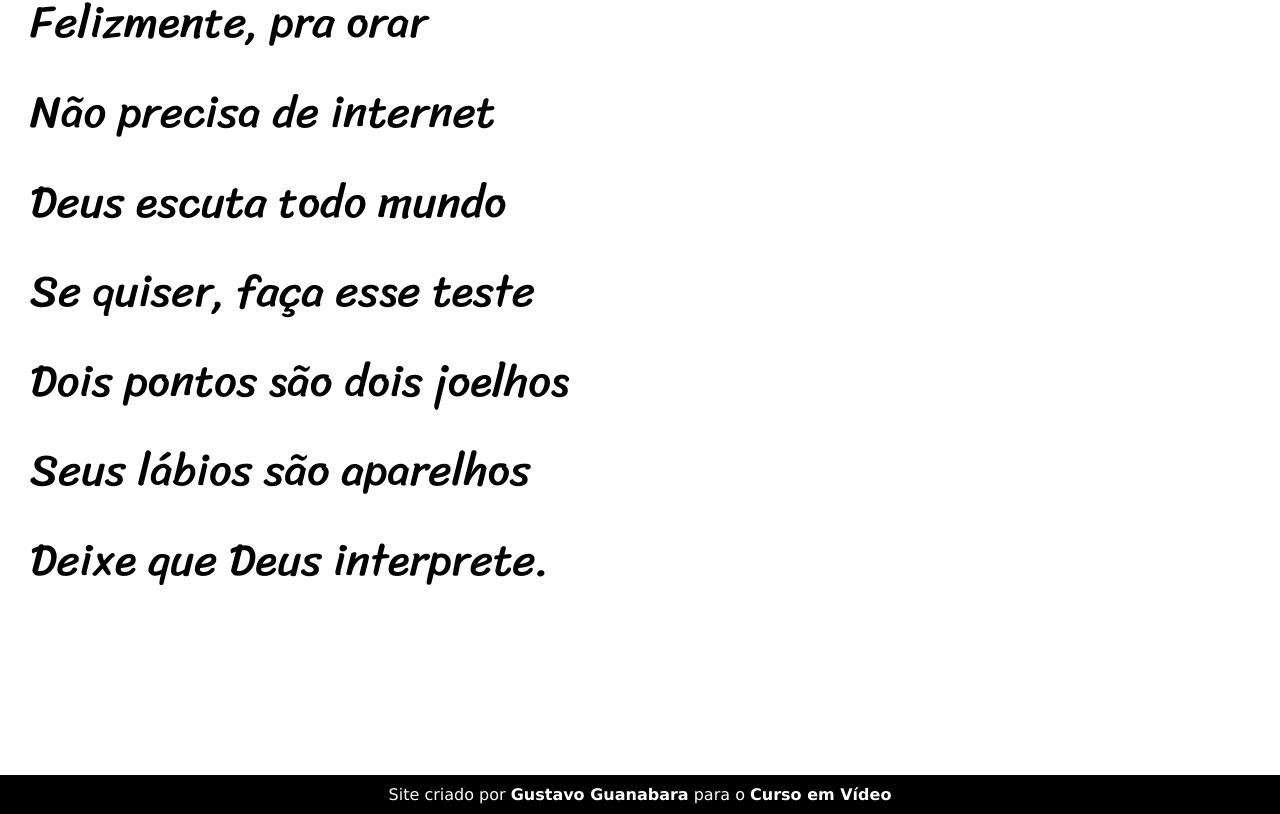
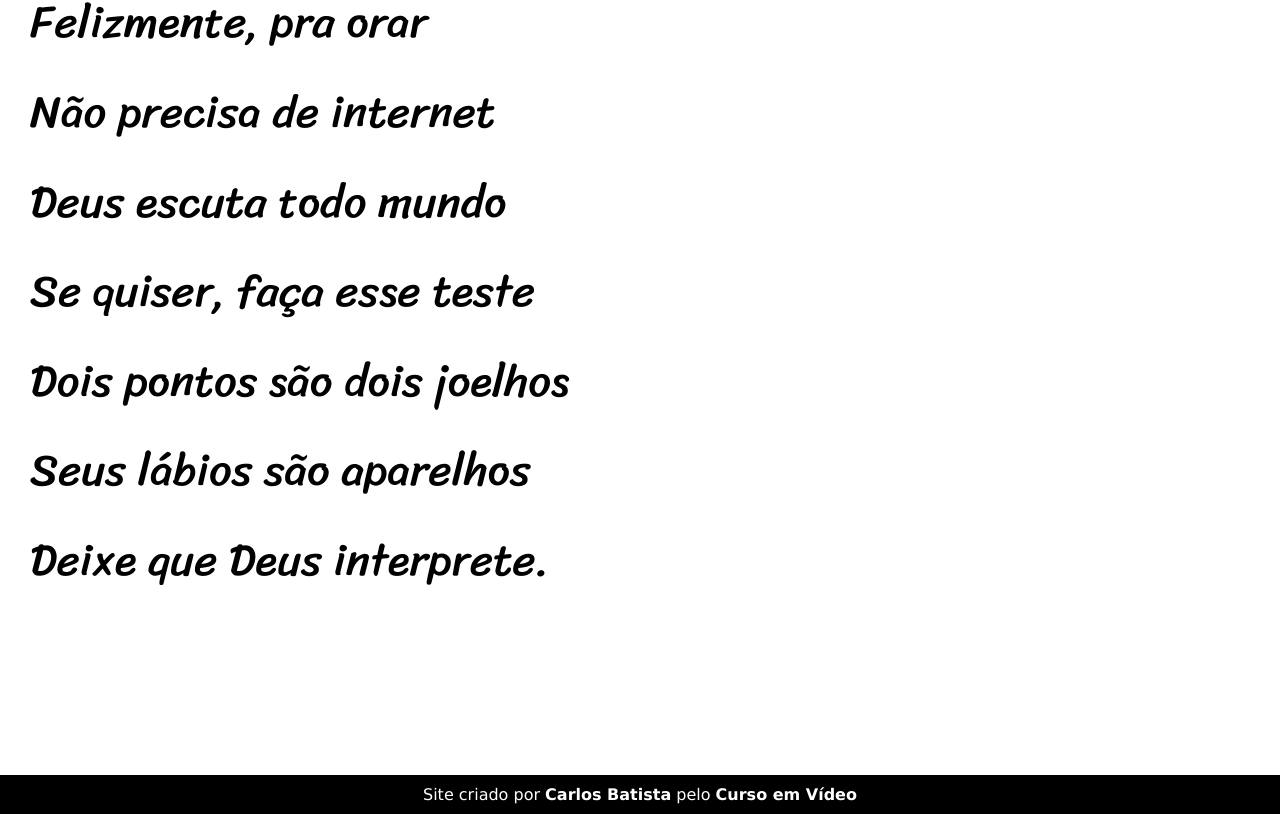
Before and after one commit to carlinhosbatista/projeto-cordel, a plain HTML site: page index.html in a window 1280 px wide. Shown: the part 5108-5922 px from the top of the page. Drawn offline with Linux system fonts and the light colour scheme.

Commit message:
atualizei o desafio 12

```diff
--- a/index.html
+++ b/index.html
@@ -95,7 +95,7 @@
     </section>
 
     <footer>
-        <p>Site criado por <a href="https://gustavoguanabara.github.io" target="_blank">Gustavo Guanabara</a> para o <a href="https://www.cursoemvideo.com" target="_blank">Curso em Vídeo</a></p>
+        <p>Site criado por <a href="https://carlinhosbatista.github.io/projeto-cordel/" target="_blank">Carlos Batista</a> pelo <a href="https://www.cursoemvideo.com" target="_blank">Curso em Vídeo</a></p>
     </footer>
 </body>
 </html>
```
